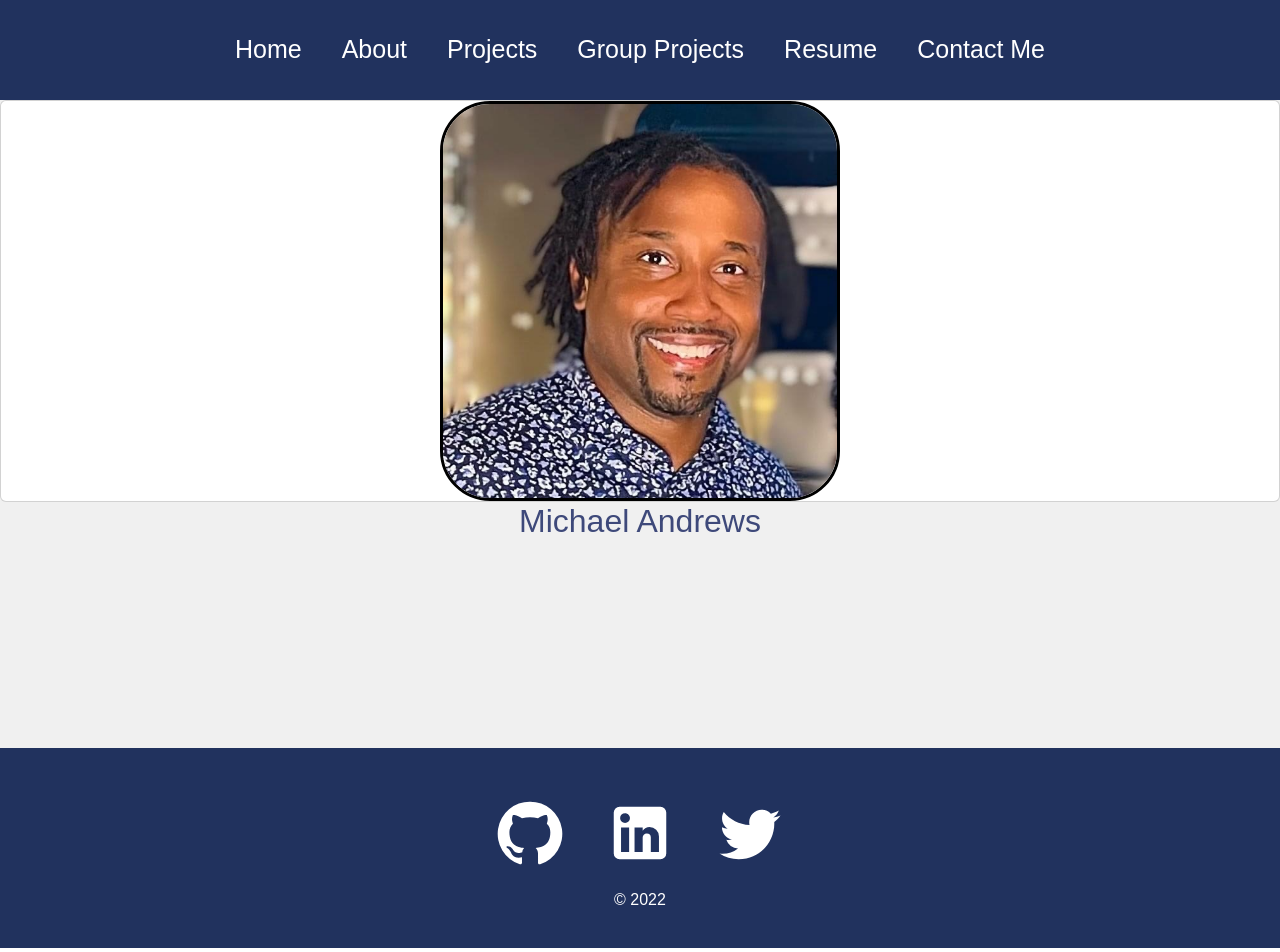
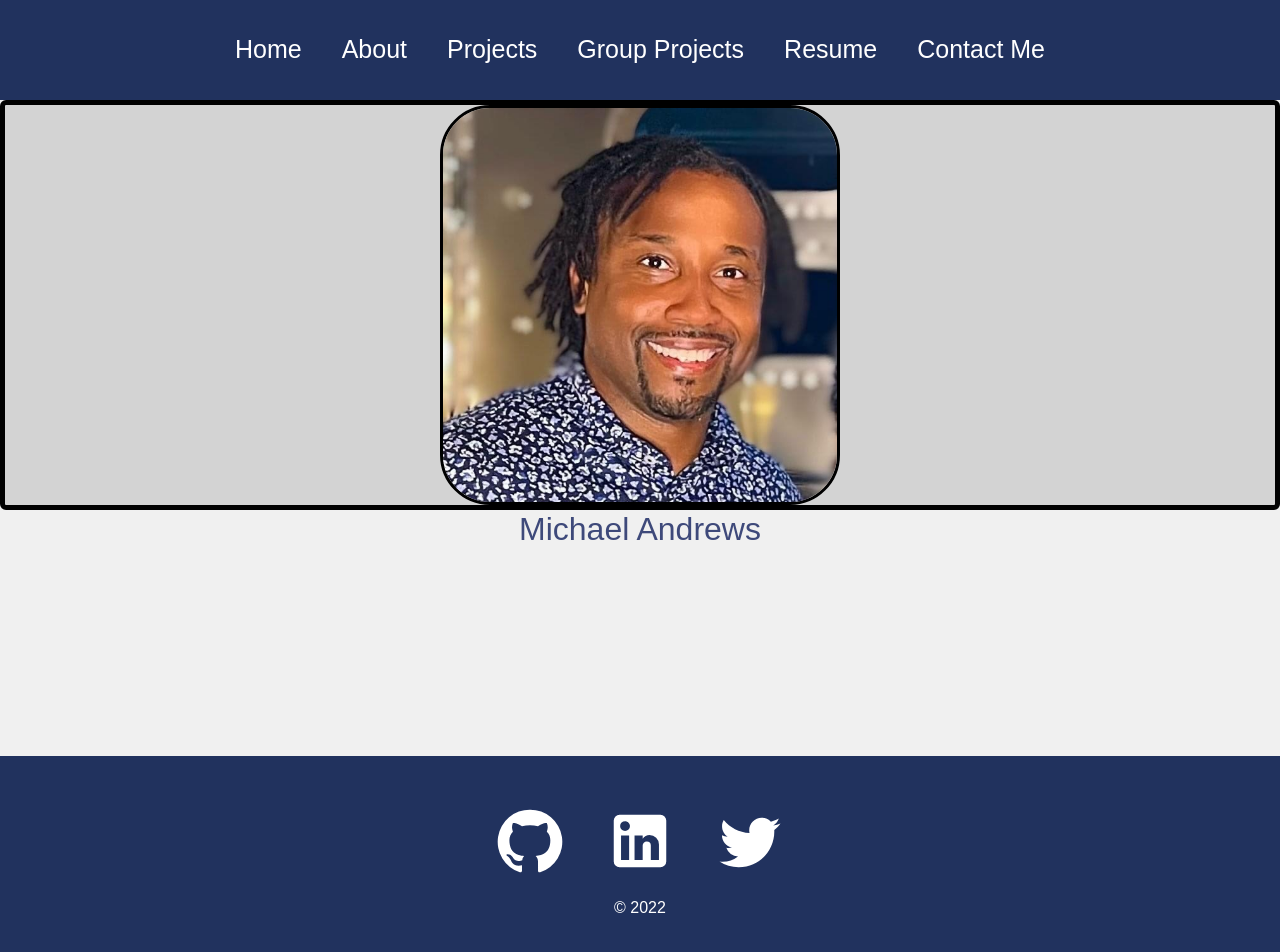
Before and after one commit to mandrews78/MyPortofolio2022, a React (Create React App) app in the folder myportfolio/: page / in a window 1280 px wide. Shown: the top 952 px of the page. Built offline with nearby package versions, Linux system fonts and the light colour scheme.

Commit message:
updated hyperlinks

```diff
--- a/myportfolio/src/components/Footer.js
+++ b/myportfolio/src/components/Footer.js
@@ -9,8 +9,8 @@ function Footer() {
   return (
     <div className='footer'>
         <div className='socialMedia'>
-            <GitHubIcon />
-            <LinkedInIcon />
+            <a href="https://github.com/mandrews78" target="_blank"  rel="noreferrer"><GitHubIcon /></a>
+            <a href="http://www.linkedin.com/in/mandrews191198" target="_blank" rel="opener"><LinkedInIcon /></a>
             <TwitterIcon />
         </div>
         <p> &copy; 2022 </p>
--- a/myportfolio/src/components/ProjectItem.js
+++ b/myportfolio/src/components/ProjectItem.js
@@ -1,10 +1,11 @@
 import React from 'react'
+import '../styles/Projects.css'
 
 function ProjectItem({ image, name}) {
   return (
     <div className='projectItem'>
       <div style={{backgroundImage: `url(${image})`}} className="bgImage" />
-      <h1> {image} </h1>
+      <h1>{name}</h1>
 
     </div>
   )
--- a/myportfolio/src/pages/Contact.js
+++ b/myportfolio/src/pages/Contact.js
@@ -7,9 +7,7 @@ import '../styles/Contact.css'
 function Contact() {
   return (
 
-    <div className='card' style={{ display: 'block',
-    width: 700,
-    padding: 30 }}>
+    <div className='card'>
 
 <Form>
 <Form.Group>
--- a/myportfolio/src/pages/Projects.js
+++ b/myportfolio/src/pages/Projects.js
@@ -14,9 +14,13 @@ function projects() {
     <div className='projects'>
       <h1>My Projects</h1>
       <div className='projectList'>
+
       <ProjectItem name="Password Generator" image={pwGenerator}/>
+
       <ProjectItem name='Work Day Scheduler' image={WorkDayScheduler} />
+
       <ProjectItem name='Note Taker' image={NoteTaker}/>
+
       <ProjectItem name='Text Editor PWA' image={testEditorPWA} />
 
 
--- a/myportfolio/src/styles/Contact.css
+++ b/myportfolio/src/styles/Contact.css
@@ -1,4 +1,8 @@
 .card {
-    align-items: center;
+  align-items: center;
+  width: 600;
+  justify-content: center;
+  background-color: lightgrey;
+  border: 5px solid black
 
   }
--- a/myportfolio/src/styles/Projects.css
+++ b/myportfolio/src/styles/Projects.css
@@ -1,5 +1,5 @@
 h1 {
-    text-align: center;
+   text-align: center;
 }
 .projects {
     width: 100%;
@@ -22,6 +22,7 @@ h1 {
     display: grid;
     grid-template-columns: 1fr 1fr 1fr;
     place-items: center;
+    text-align: center;
   }
 
   /* MENU ITEM STYLING */
@@ -31,11 +32,11 @@ h1 {
     width: 300px;
     height: 250px;
     margin: 40px;
-    box-shadow: 0px 3px 15px rgba(0, 0, 0, 0.2);
+    box-shadow: 0px 3px 15px #00000033;
     text-align: center;
   }
   .projectItem:hover {
-    box-shadow: 0px 3px 15px rgba(0, 0, 0, 0.5);
+    box-shadow: 0px 3px 15px #00000080;
     transition: 0.3s ease-in;
     cursor: pointer;
   }
@@ -51,7 +52,10 @@ h1 {
   }
 
   .projectItem h1 {
-    font-size: 10px;
+    font-size: 25px;
+    font-weight: bolder;
+    color: white;
+    background-color: #3e497a;
   }
 
   @media only screen and (max-width: 1300px) {
```
